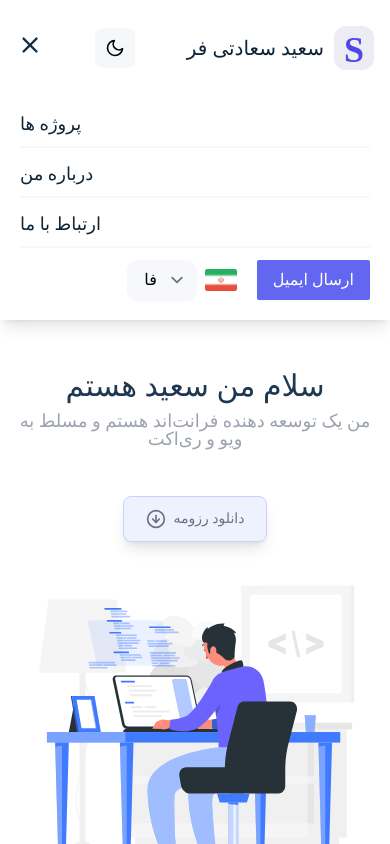
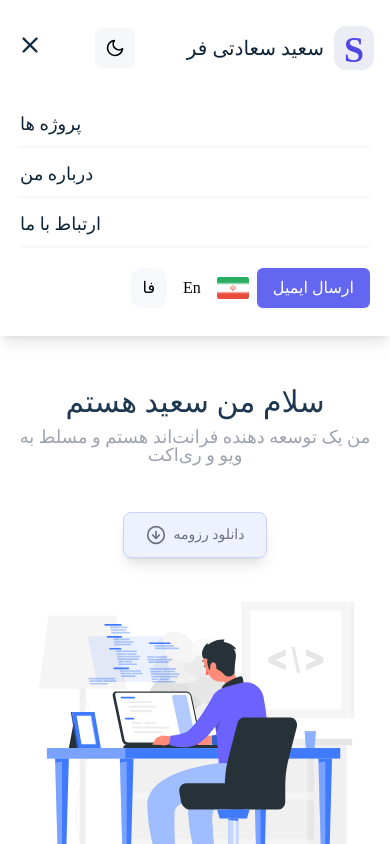
Before and after one commit to SaeedOmega/CV, a Vue app: page / in a window 390 px wide. Both pictures are taken after a click on the button "Hamburger Menu". Shown: the top 844 px of the page. Built offline with nearby package versions, Linux system fonts and the light colour scheme; a web font is replaced by a local one; what vue-backtotop would draw is missing.

Commit message:
fix mobile header

```diff
--- a/src/components/shared/AppHeaderLinks.vue
+++ b/src/components/shared/AppHeaderLinks.vue
@@ -1,6 +1,12 @@
 <script>
 export default {
   props: ["showModal", "isOpen"],
+  methods: {
+    onLangClick(event) {
+      this.$i18n.locale = event.target.innerText === "En" ? "en" : "fa";
+      localStorage.lang = this.$i18n.locale;
+    },
+  },
   data() {
     return {
       lang: this.$i18n.locale === "en" ? "En" : "فا",
@@ -42,30 +48,44 @@ export default {
     <div
       class="border-t-2 mt-2 flex sm:hidden flex-row-reverse items-center justify-end pt-3 sm:pt-0 sm:border-t-0 border-primary-light dark:border-secondary-dark"
     >
-      <div
-        :class="[lang !== 'En' ? 'mr-5' : 'ml-5']"
-        class="flex gap-2 items-center"
-      >
+      <div class="flex gap-2 m-2 items-center">
         <img
-          v-if="lang === 'En'"
+          v-if="$i18n.locale === 'en'"
           src="../../../public/united-kingdom.png"
           height="32"
         />
         <img
-          v-if="lang === 'فا'"
+          v-if="$i18n.locale === 'fa'"
           src="../../../public/flag.png"
           width="32"
         />
-        <select
-          v-model="lang"
-          class="border-none bg-primary-light dark:bg-ternary-dark shadow-sm rounded-xl cursor-pointer"
-        >
-          <option>En</option>
-          <option class="font-mikhak">فا</option>
-        </select>
+        <div class="border-none flex cursor-pointer">
+          <div
+            @click="onLangClick"
+            :class="{
+              'ml-2 dark:text-primary-light': $i18n.locale === 'fa',
+              'bg-primary-light hover:bg-gray-200 hover:dark:text-black':
+                $i18n.locale === 'en',
+            }"
+            class="p-2 rounded-xl hover:bg-gray-100 hover:dark:text-black"
+          >
+            En
+          </div>
+          <div
+            @click="onLangClick"
+            :class="{
+              'ml-2 dark:text-primary-light': $i18n.locale === 'en',
+              'bg-primary-light hover:bg-gray-200 hover:dark:text-black':
+                $i18n.locale === 'fa',
+            }"
+            class="font-mikhak p-2 px-3 rounded-xl hover:bg-gray-100 hover:dark:text-black"
+          >
+            فا
+          </div>
+        </div>
       </div>
       <button
-        class="text-left text-md font-medium bg-indigo-500 hover:bg-indigo-600 text-white shadow-sm rounded-sm px-4 py-2 duration-500"
+        class="text-start rounded-md text-md font-medium bg-indigo-500 hover:bg-indigo-600 text-white shadow-sm px-4 py-2 duration-500"
         @click="showModal()"
         aria-label="Hire Me Button"
       >
```
